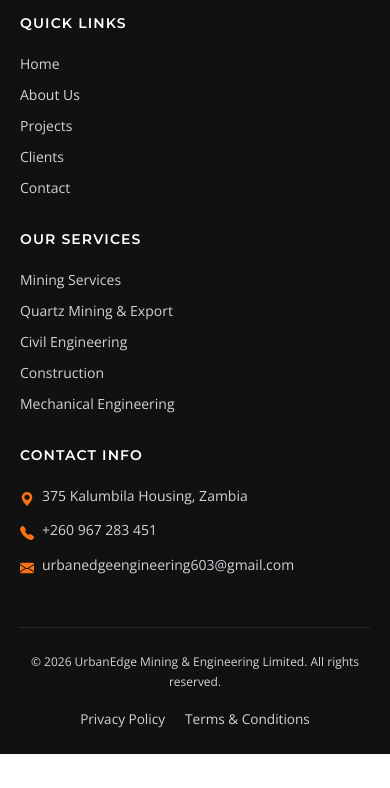
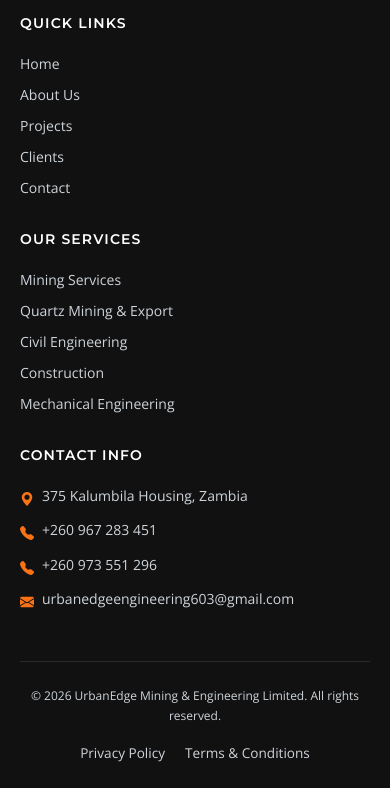
Before and after one commit to JacobEmmanuelChisenga/urban-edge-mining, a website: page about.html in a window 390 px wide. Shown: the part 5032-5820 px from the top of the page. Before the commit the page ends 5786 px from the top, so only its background shows below. Drawn offline with nearby package versions, Linux system fonts and the light colour scheme.

Commit message:
Added a another phone number

```diff
--- a/about.html
+++ b/about.html
@@ -165,7 +165,7 @@
         </div>
         <div><h3>Quick Links</h3><ul><li><a href="index.html">Home</a></li><li><a href="about.html">About Us</a></li><li><a href="projects.html">Projects</a></li><li><a href="clients.html">Clients</a></li><li><a href="contact.html">Contact</a></li></ul></div>
         <div><h3>Our Services</h3><ul><li><a href="services.html#mining">Mining Services</a></li><li><a href="services.html#quartz">Quartz Mining &amp; Export</a></li><li><a href="services.html#civil">Civil Engineering</a></li><li><a href="services.html#construction">Construction</a></li><li><a href="services.html#mechanical">Mechanical Engineering</a></li></ul></div>
-        <div><h3>Contact Info</h3><ul class="site-footer__contact"><li><i class="bi bi-geo-alt-fill" aria-hidden="true"></i><span>375 Kalumbila Housing, Zambia</span></li><li><i class="bi bi-telephone-fill" aria-hidden="true"></i><a href="tel:+260967283451">+260 967 283 451</a></li><li><i class="bi bi-envelope-fill" aria-hidden="true"></i><a href="mailto:urbanedgeengineering603@gmail.com">urbanedgeengineering603@gmail.com</a></li></ul></div>
+        <div><h3>Contact Info</h3><ul class="site-footer__contact"><li><i class="bi bi-geo-alt-fill" aria-hidden="true"></i><span>375 Kalumbila Housing, Zambia</span></li><li><i class="bi bi-telephone-fill" aria-hidden="true"></i><a href="tel:+260967283451">+260 967 283 451</a></li><li><i class="bi bi-telephone-fill" aria-hidden="true"></i><a href="tel:+260973551296">+260 973 551 296</a></li><li><i class="bi bi-envelope-fill" aria-hidden="true"></i><a href="mailto:urbanedgeengineering603@gmail.com">urbanedgeengineering603@gmail.com</a></li></ul></div>
       </div>
       <div class="site-footer__bottom"><p>&copy; <span id="year"></span> UrbanEdge Mining & Engineering Limited. All rights reserved.</p><div class="site-footer__legal"><a href="#">Privacy Policy</a><a href="#">Terms &amp; Conditions</a></div></div>
     </footer>
--- a/assets/js/whatsapp-widget.js
+++ b/assets/js/whatsapp-widget.js
@@ -3,7 +3,7 @@
  */
 (function () {
 
-  var PHONE = "260973551296";
+  var PHONE = "260967283451";
   var DEFAULT_MESSAGE =
     "Hello Urban Edge Mining.\nI would like to request a quotation for your services.";
   var POPUP_LINES = [
```
Also changed, not shown: clients.html (+1 -1 lines), contact.html (+1 -1 lines), index.html (+1 -1 lines), projects.html (+1 -1 lines), services.html (+1 -1 lines).
